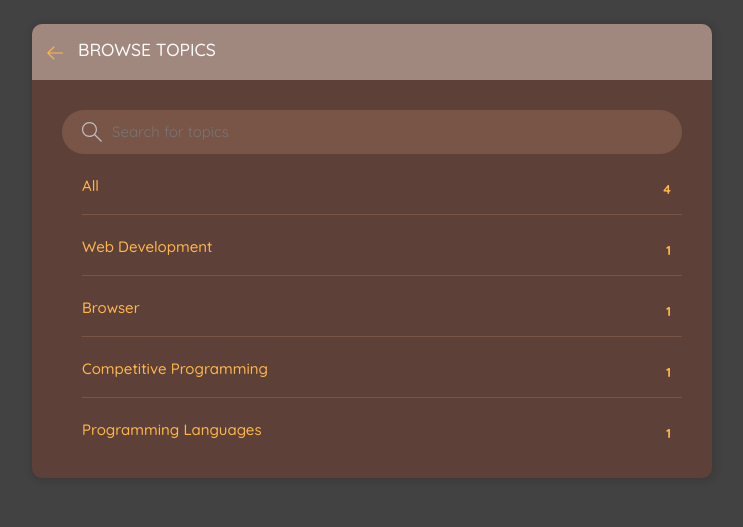
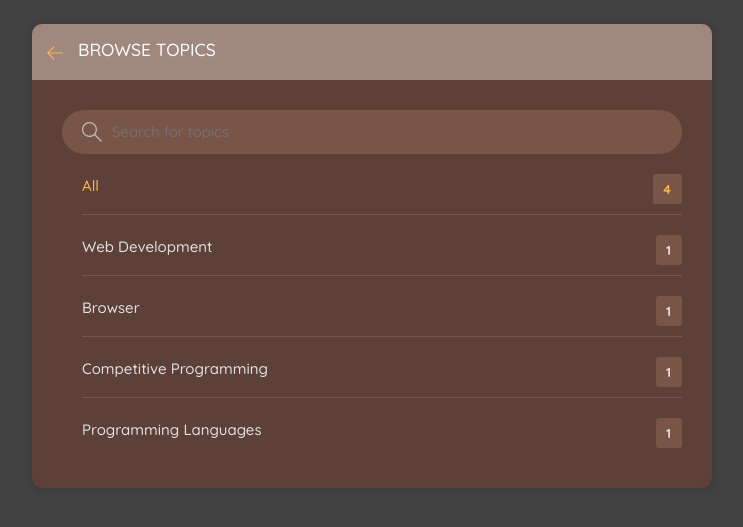
Before and after one commit to SyedYeasin-Coder/StudyRoom-Project_Django, a Django app: page /topics/ in a window 1280 px wide. Shown: the part 70-597 px from the top of the page, without its empty margins (268-1011 px from the left). Run offline with Django 5.2, Linux system fonts and the light colour scheme; data comes from the database, SQL or seed files in the repository; both versions use the stored data as it was after the commit.

Commit message:
Minor CSS Chages

```diff
--- a/base/templates/base/topic_component.html
+++ b/base/templates/base/topic_component.html
@@ -10,11 +10,11 @@
     </div>
     <ul class="topics__list">
         <li>
-            <a href="{% url 'home' %}" class="active">All <span>{{topics.count}}</span></a>
+            <a href="{% url 'home' %}" class="active">All <span class="topic-count">{{topics.count}}</span></a>
         </li>
         {% for topic in topics|slice:":4" %}
         <li>
-            <a href="{% url 'home' %}?q={{topic.name}}">{{topic.name}}<span>{{topic.room_set.all.count}}</span></a>
+            <a href="{% url 'home' %}?q={{topic.name}}">{{topic.name}}<span class="topic-count">{{topic.room_set.all.count}}</span></a>
         </li>
         {% endfor %}
         <a class="btn btn--link" href="{% url 'topics' %}">
--- a/base/templates/base/topics.html
+++ b/base/templates/base/topics.html
@@ -36,14 +36,14 @@
           <li>
             <a href="{% url 'topics' %}" class="active">
               All
-              <span>{{topics.count}}</span>
+              <span class="topic-count Browse">{{topics.count}}</span>
             </a>
           </li>
           {% for topic in topics %}
           <li>
-            <a href="{% url 'home' %}?q={{topic.name}}" class="active">
+            <a href="{% url 'home' %}?q={{topic.name}}" class="">
               {{topic.name}}
-              <span>{{topic.room_set.all.count}}</span>
+              <span class="topic-count Browse">{{topic.room_set.all.count}}</span>
             </a>
           </li>
           {% endfor %}
--- a/static/styles/style.css
+++ b/static/styles/style.css
@@ -823,7 +823,7 @@ a {
   color: var(--color-main);
 }
 
-.topics__list li a span {
+.topic-count {
   padding         : 0.5rem 1rem;
   background-color: var(--color-dark);
   border-radius   : 3px;
@@ -833,6 +833,10 @@ a {
   max-height: 3rem;
 }
 
+.Browse{
+  background-color: var(--color-dark-medium);
+}
+
 .topics-page a:hover {
   text-decoration: underline;
 }
@@ -842,6 +846,13 @@ a {
   padding-bottom : 1rem;
   text-decoration: none;
   border-bottom  : 1px solid var(--color-dark-medium);
+}
+
+.topics-page .topics__list li:last-child a {
+  margin         : 2rem 0;
+  padding-bottom : 1rem;
+  text-decoration: none;
+  border-bottom  : none;
 }
 
 .topics-page .header__search {
```
Also changed, not shown: db.sqlite3.
